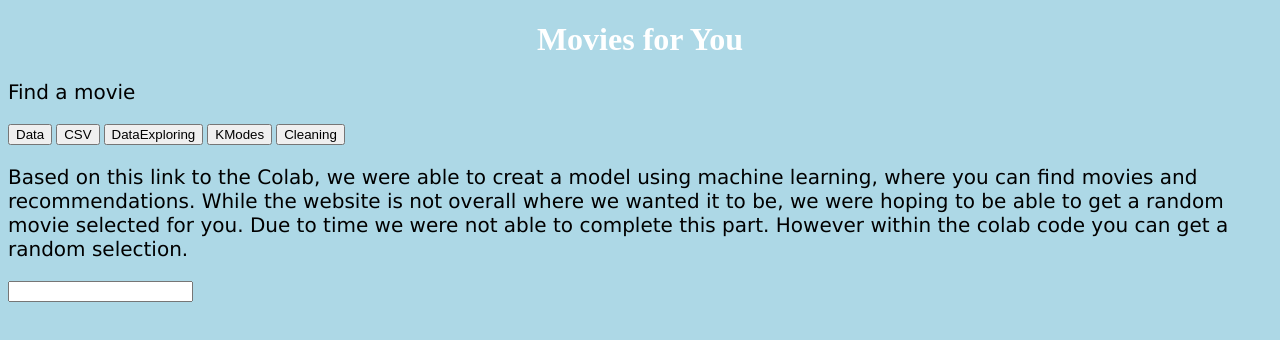
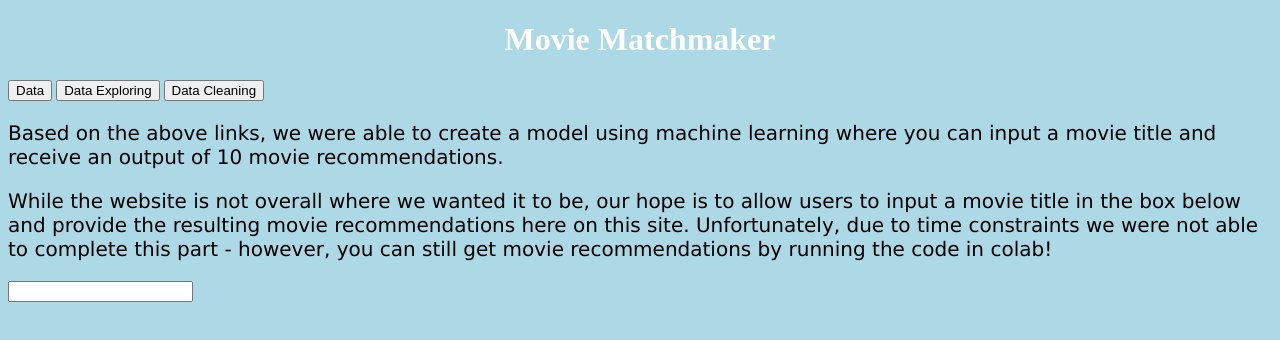
Before and after one commit to jlwhitaker/Movie-Matchmaker, a plain HTML site: page index.html in a window 1280 px wide. Drawn offline with Linux system fonts and the light colour scheme.

Commit message:
Update index.html

```diff
--- a/index.html
+++ b/index.html
@@ -12,16 +12,16 @@
 </head>
 
 <body>
-    <h1>Movies for You</h1>
-    <p>Find a movie</p>
-    <a href="https://colab.research.google.com/drive/1TBhIqIHAjpM2VfOzCRqXv_lHXSIUFDgQ#scrollTo=WoGvxhDt97ck"><button>Data</button></a>
-    <a href="https://colab.research.google.com/drive/1YEYiyrUP1AB-DBAxl_DY8zKzNijQHdO9"><button>CSV</button></a>
-    <a href="https://colab.research.google.com/drive/1abEjZs4enqsQMrmDLVrr_b_CMQxkoxSl"><button>DataExploring</button></a>
-    <a href="https://colab.research.google.com/drive/1abEjZs4enqsQMrmDLVrr_b_CMQxkoxSl"><button>KModes</button></a>
-    <a href="https://colab.research.google.com/drive/1abEjZs4enqsQMrmDLVrr_b_CMQxkoxSl"><button>Cleaning</button></a>
-   <p>Based on this link to the Colab, we were able to creat a model using machine learning, where you can find movies and recommendations.
-     While the website is not overall where we wanted it to be, we were hoping to be able to get a random movie selected for you. Due to time we were not able to complete this part.
-     However within the colab code you can get a random selection.
+    <h1>Movie Matchmaker</h1>
+    <!-- <a href="https://colab.research.google.com/drive/1TBhIqIHAjpM2VfOzCRqXv_lHXSIUFDgQ#scrollTo=WoGvxhDt97ck"><button>Data</button></a> -->
+    <!--<a href="https://colab.research.google.com/drive/1YEYiyrUP1AB-DBAxl_DY8zKzNijQHdO9"><button>CSV</button></a>-->
+    <a href="https://drive.google.com/file/d/1t6WMib_5YLbWkINvuSyFQrTrvMcu3Rnb/view?usp=sharing"><button>Data</button></a>
+    <a href="https://colab.research.google.com/drive/1abEjZs4enqsQMrmDLVrr_b_CMQxkoxSl"><button>Data Exploring</button></a>
+    <!--<a href="https://colab.research.google.com/drive/1abEjZs4enqsQMrmDLVrr_b_CMQxkoxSl"><button>KModes</button></a>-->
+    <a href="https://colab.research.google.com/drive/1ubuOkk6Lwbh5CMtRljCainbSVBePFp1y"><button>Data Cleaning</button></a>
+    <!-- <p>Find a movie</p> -->
+   <p>Based on the above links, we were able to create a model using machine learning where you can input a movie title and receive an output of 10 movie recommendations.</p>
+   <p>While the website is not overall where we wanted it to be, our hope is to allow users to input a movie title in the box below and provide the resulting movie recommendations here on this site. Unfortunately, due to time constraints we were not able to complete this part - however, you can still get movie recommendations by running the code in colab!
    </p>
     <form>
       <input type="text">
```
